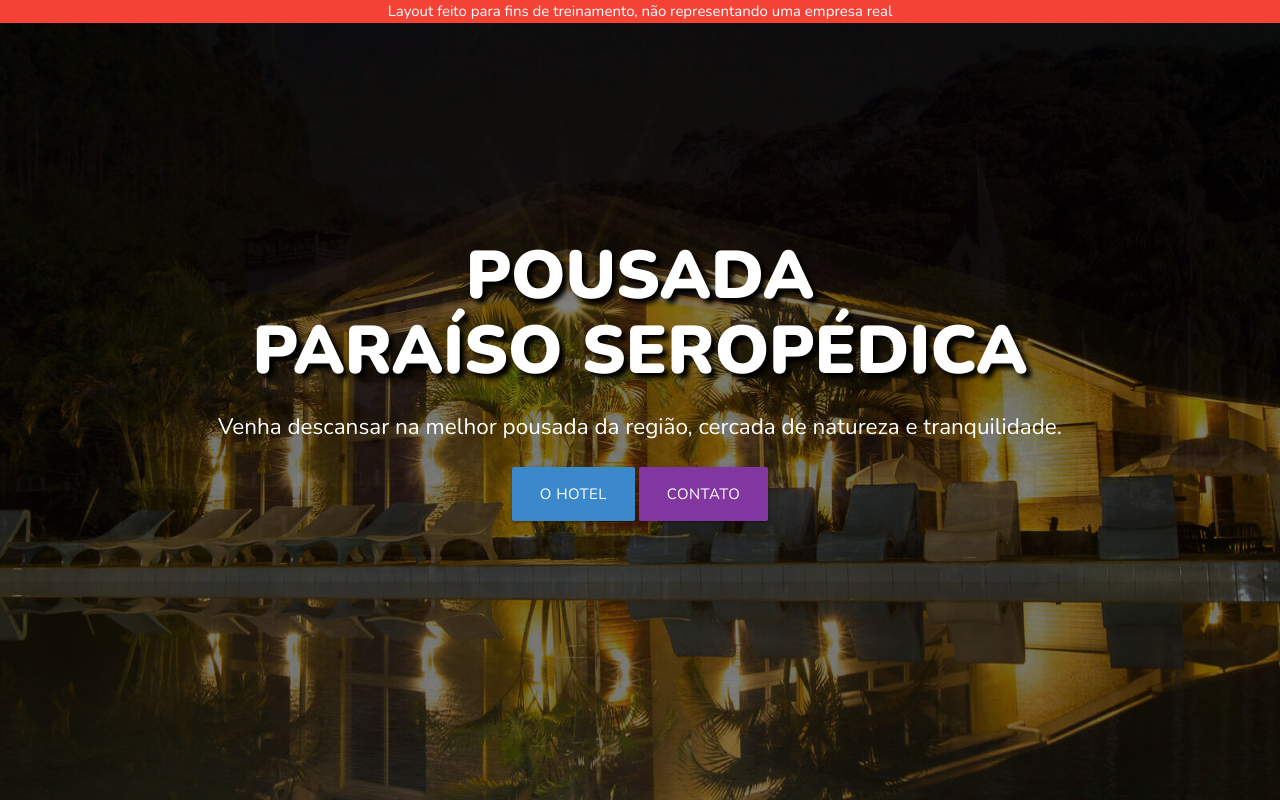
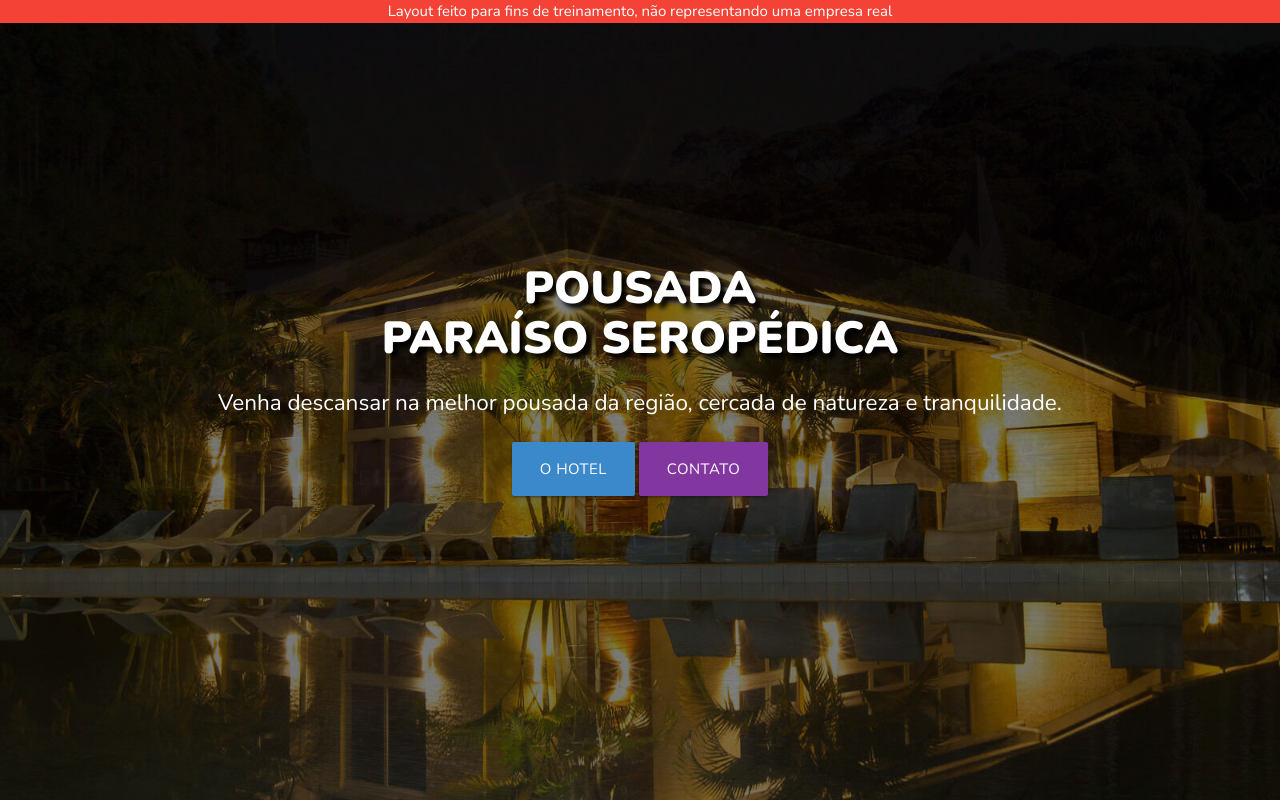
Before and after one commit to edualvesf13/pousada-paraiso-seropedica, a plain HTML site: page index.html in a window 1280 px wide. Drawn offline with nearby package versions, Linux system fonts and the light colour scheme.

Commit message:
Alteração do fontSize para dispositovo mobile

```diff
--- a/css/style.css
+++ b/css/style.css
@@ -65,7 +65,9 @@ html, body{
 
 }
 @media only screen and (min-width: 601px){
-
+    #home h2{
+        font-size: 3rem;
+    }
 }
 @media only screen and (min-width: 993px){
 
```
